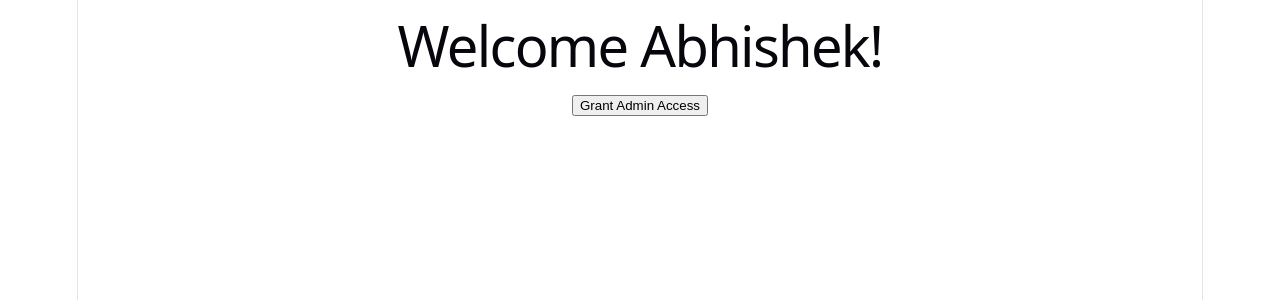
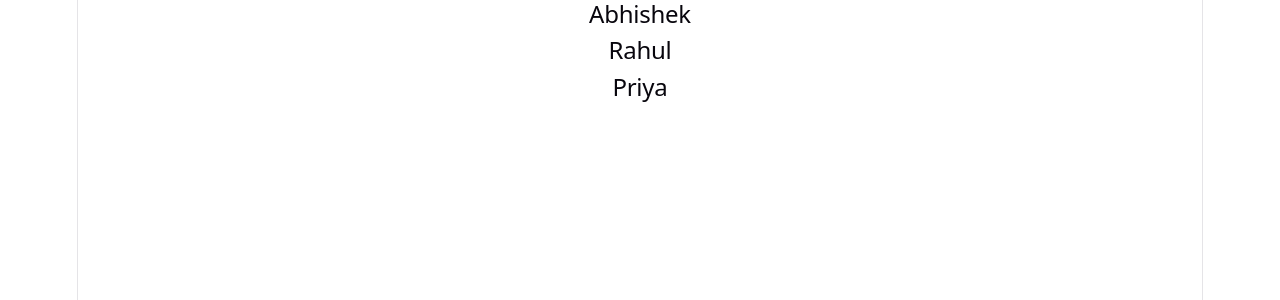
Before and after one commit to abhicism/react-codes, a React (Vite) app: page / in a window 1280 px wide. Shown: the top 300 px of the page. Built offline with nearby package versions, Linux system fonts and the light colour scheme.

Commit message:
feat: display users dynamically with map

```diff
--- a/src/App.tsx
+++ b/src/App.tsx
@@ -1,32 +1,25 @@
-import React, { useState } from 'react';
+/**
+ * This is the App component.
+ * It renders a list of users.
+ */
+function App() {
+    // Define the users array
+    const users = [
+        "Abhishek",
+        "Rahul",
+        "Priya"
+    ];
 
-function App() {
-  // Define a state variable called isAdmin and a function to update it
-  const [isAdmin, setIsAdmin] = useState(false);
-
-  // Toggle function
-  function toggleAdmin() {
-    setIsAdmin(!isAdmin);
-  }
-
-  return (
-    <div>
-      {/* Render a heading that adapts to admin state */}
-      <h1>
-        {isAdmin ? "Welcome Admin Abhishek!" : "Welcome Abhishek!"}
-      </h1>
-
-      {/* Conditionally render a paragraph if isAdmin is true */}
-      {isAdmin && (
-        <p>You have Admin Access</p>
-      )}
-
-      {/* Render a button that toggles the value of isAdmin when clicked */}
-      <button onClick={toggleAdmin}>
-        {isAdmin ? "Revoke Admin Access" : "Grant Admin Access"}
-      </button>
-    </div>
-  );
+    return (
+        <div>
+            {/* Render a list of user names */}
+            {users.map((user) => (
+                <h2 key={user}>
+                    {user}
+                </h2>
+            ))}
+        </div>
+    );
 }
 
 export default App;
```
